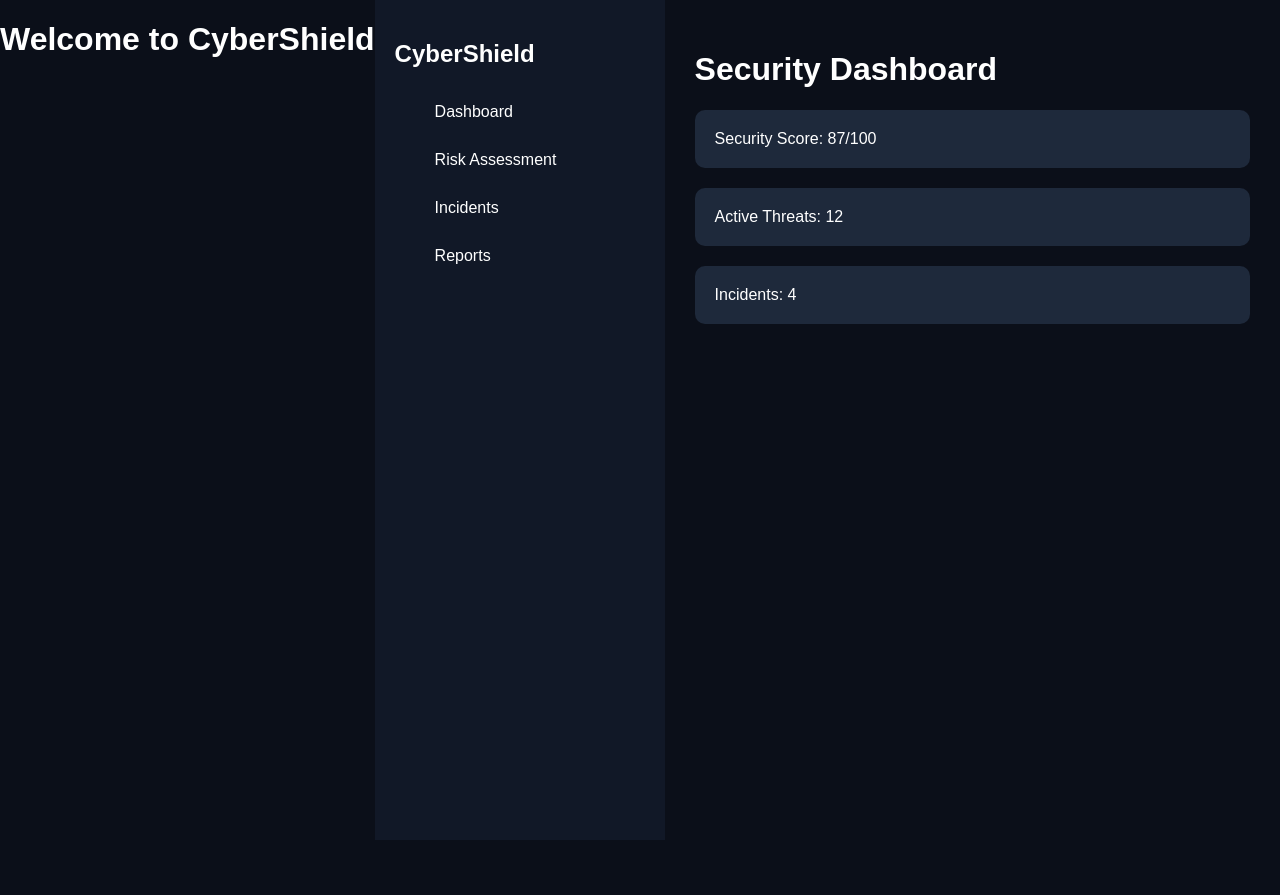
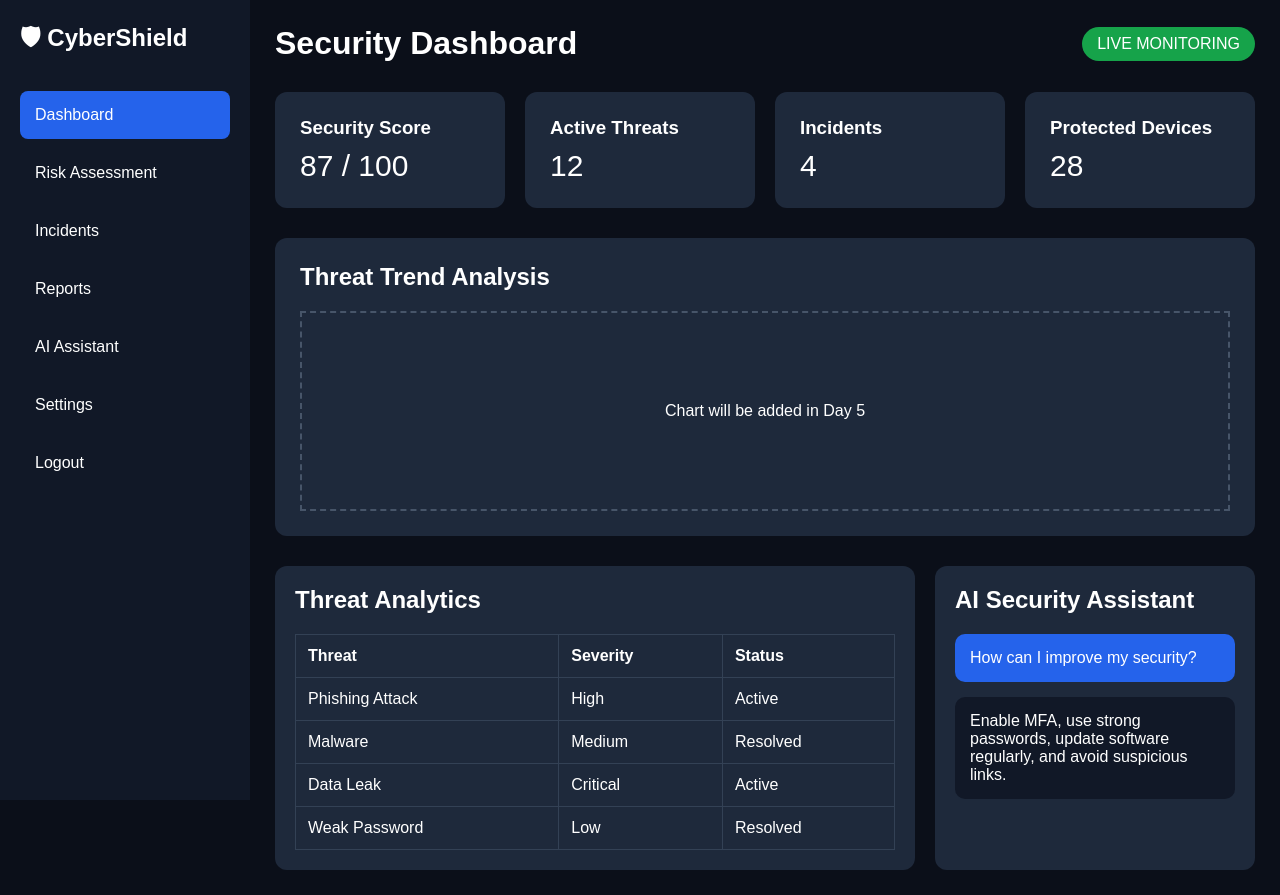
Before and after one commit to GOWTHAM9968/CyberShield, a Flask app: page /dashboard in a window 1280 px wide. Before the commit the page ends 840 px from the top, so only its background shows below. Run offline with Flask 3, Linux system fonts and the light colour scheme.

Commit message:
Day 4 completed homepage and dashboard

```diff
--- a/app.py
+++ b/app.py
@@ -1,4 +1,5 @@
-from flask import Flask, render_template
+from flask import Flask, render_template, request, redirect
+import sqlite3
 
 app = Flask(__name__)
 
@@ -6,21 +7,62 @@ app = Flask(__name__)
 def home():
     return render_template("index.html")
 
-@app.route("/about")
-def about():
-    return render_template("about.html")
-
-@app.route("/services")
-def services():
-    return render_template("services.html")
-
-@app.route("/contact")
-def contact():
-    return render_template("contact.html")
 
 @app.route("/dashboard")
 def dashboard():
     return render_template("dashboard.html")
 
+
+@app.route("/register", methods=["GET","POST"])
+def register():
+
+    if request.method == "POST":
+
+        username = request.form["username"]
+        email = request.form["email"]
+        password = request.form["password"]
+
+        conn = sqlite3.connect("cybershield.db")
+        cursor = conn.cursor()
+
+        cursor.execute(
+        "INSERT INTO users(username,email,password) VALUES(?,?,?)",
+        (username,email,password)
+        )
+
+        conn.commit()
+        conn.close()
+
+        return redirect("/login")
+
+    return render_template("register.html")
+
+
+@app.route("/login", methods=["GET","POST"])
+def login():
+
+    if request.method == "POST":
+
+        email = request.form["email"]
+        password = request.form["password"]
+
+        conn = sqlite3.connect("cybershield.db")
+        cursor = conn.cursor()
+
+        cursor.execute(
+        "SELECT * FROM users WHERE email=? AND password=?",
+        (email,password)
+        )
+
+        user = cursor.fetchone()
+
+        conn.close()
+
+        if user:
+            return redirect("/dashboard")
+
+    return render_template("login.html")
+
+
 if __name__ == "__main__":
     app.run(debug=True)
--- a/static/css/dashboard.css
+++ b/static/css/dashboard.css
@@ -1,9 +1,14 @@
+*{
+    margin:0;
+    padding:0;
+    box-sizing:border-box;
+}
+
 body{
-    margin:0;
-    font-family:Arial;
-    display:flex;
     background:#0b0f19;
     color:white;
+    font-family:Arial,sans-serif;
+    display:flex;
 }
 
 .sidebar{
@@ -13,25 +18,137 @@ body{
     padding:20px;
 }
 
+.sidebar h2{
+    margin-bottom:30px;
+}
+
 .sidebar ul{
     list-style:none;
 }
 
 .sidebar li{
-    padding:15px 0;
+    padding:15px;
+    margin-bottom:10px;
+    cursor:pointer;
+    border-radius:8px;
+}
+
+.sidebar li:hover{
+    background:#1e293b;
+}
+
+.active{
+    background:#2563eb;
 }
 
 .main{
     flex:1;
-    padding:30px;
+    padding:25px;
+}
+
+.topbar{
+    display:flex;
+    justify-content:space-between;
+    align-items:center;
+    margin-bottom:30px;
+}
+
+.live{
+    background:#16a34a;
+    padding:8px 15px;
+    border-radius:20px;
+}
+
+.cards{
+    display:grid;
+    grid-template-columns:repeat(4,1fr);
+    gap:20px;
 }
 
 .card{
     background:#1e293b;
+    padding:25px;
+    border-radius:12px;
+    transition:0.3s;
+}
 
+.card:hover{
+    transform:translateY(-5px);
+}
+
+.card p{
+    font-size:30px;
+    margin-top:10px;
+}
+
+.chart-box{
+    margin-top:30px;
+    background:#1e293b;
+    padding:25px;
+    border-radius:12px;
+}
+
+.chart-placeholder{
+    height:200px;
+    display:flex;
+    justify-content:center;
+    align-items:center;
+    border:2px dashed #475569;
+    margin-top:20px;
+}
+
+.content-grid{
+    margin-top:30px;
+    display:grid;
+    grid-template-columns:2fr 1fr;
+    gap:20px;
+}
+
+.panel{
+    background:#1e293b;
     padding:20px;
+    border-radius:12px;
+}
 
+.chat-panel{
+    background:#1e293b;
+    padding:20px;
+    border-radius:12px;
+}
+
+table{
+    width:100%;
+    border-collapse:collapse;
     margin-top:20px;
+}
 
+th,td{
+    border:1px solid #334155;
+    padding:12px;
+    text-align:left;
+}
+
+.message{
+    background:#2563eb;
+    padding:15px;
     border-radius:10px;
+    margin-top:20px;
 }
+
+.reply{
+    background:#111827;
+    padding:15px;
+    border-radius:10px;
+    margin-top:15px;
+}
+
+@media(max-width:1000px){
+
+    .cards{
+        grid-template-columns:repeat(2,1fr);
+    }
+
+    .content-grid{
+        grid-template-columns:1fr;
+    }
+}
--- a/templates/dashboard.html
+++ b/templates/dashboard.html
@@ -1,39 +1,136 @@
 <!DOCTYPE html>
-<html>
-    <h1>Welcome to CyberShield</h1>
+<html lang="en">
 <head>
+    <meta charset="UTF-8">
+    <meta name="viewport" content="width=device-width, initial-scale=1.0">
+    <title>CyberShield Dashboard</title>
 
-    <title>Dashboard</title>
+    <link rel="stylesheet"
+    href="{{ url_for('static', filename='css/dashboard.css') }}">
+</head>
 
-    <link rel="stylesheet" href="{{ url_for('static', filename='css/dashboard.css') }}">
-</head>
 <body>
 
 <div class="sidebar">
-    <h2>CyberShield</h2>
+
+    <h2>🛡 CyberShield</h2>
 
     <ul>
-        <li>Dashboard</li>
+        <li class="active">Dashboard</li>
         <li>Risk Assessment</li>
         <li>Incidents</li>
         <li>Reports</li>
+        <li>AI Assistant</li>
+        <li>Settings</li>
+        <li>Logout</li>
     </ul>
+
 </div>
 
 <div class="main">
 
-    <h1>Security Dashboard</h1>
+    <div class="topbar">
 
-    <div class="card">
-        Security Score: 87/100
+        <h1>Security Dashboard</h1>
+
+        <span class="live">
+            LIVE MONITORING
+        </span>
+
     </div>
 
-    <div class="card">
-        Active Threats: 12
+    <div class="cards">
+
+        <div class="card">
+            <h3>Security Score</h3>
+            <p>87 / 100</p>
+        </div>
+
+        <div class="card">
+            <h3>Active Threats</h3>
+            <p>12</p>
+        </div>
+
+        <div class="card">
+            <h3>Incidents</h3>
+            <p>4</p>
+        </div>
+
+        <div class="card">
+            <h3>Protected Devices</h3>
+            <p>28</p>
+        </div>
+
     </div>
 
-    <div class="card">
-        Incidents: 4
+    <div class="chart-box">
+
+        <h2>Threat Trend Analysis</h2>
+
+        <div class="chart-placeholder">
+            Chart will be added in Day 5
+        </div>
+
+    </div>
+
+    <div class="content-grid">
+
+        <div class="panel">
+
+            <h2>Threat Analytics</h2>
+
+            <table>
+
+                <tr>
+                    <th>Threat</th>
+                    <th>Severity</th>
+                    <th>Status</th>
+                </tr>
+
+                <tr>
+                    <td>Phishing Attack</td>
+                    <td>High</td>
+                    <td>Active</td>
+                </tr>
+
+                <tr>
+                    <td>Malware</td>
+                    <td>Medium</td>
+                    <td>Resolved</td>
+                </tr>
+
+                <tr>
+                    <td>Data Leak</td>
+                    <td>Critical</td>
+                    <td>Active</td>
+                </tr>
+
+                <tr>
+                    <td>Weak Password</td>
+                    <td>Low</td>
+                    <td>Resolved</td>
+                </tr>
+
+            </table>
+
+        </div>
+
+        <div class="chat-panel">
+
+            <h2>AI Security Assistant</h2>
+
+            <div class="message">
+                How can I improve my security?
+            </div>
+
+            <div class="reply">
+                Enable MFA, use strong passwords,
+                update software regularly,
+                and avoid suspicious links.
+            </div>
+
+        </div>
+
     </div>
 
 </div>
```
Also changed, not shown: database.py (added, +19 -0 lines), templates/login.html (added, +31 -0 lines), templates/register.html (added, +37 -0 lines), cybershield.db (added).
